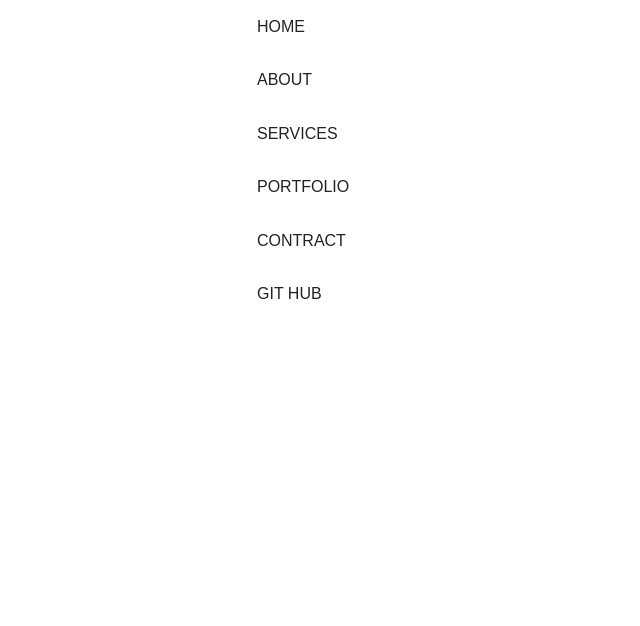
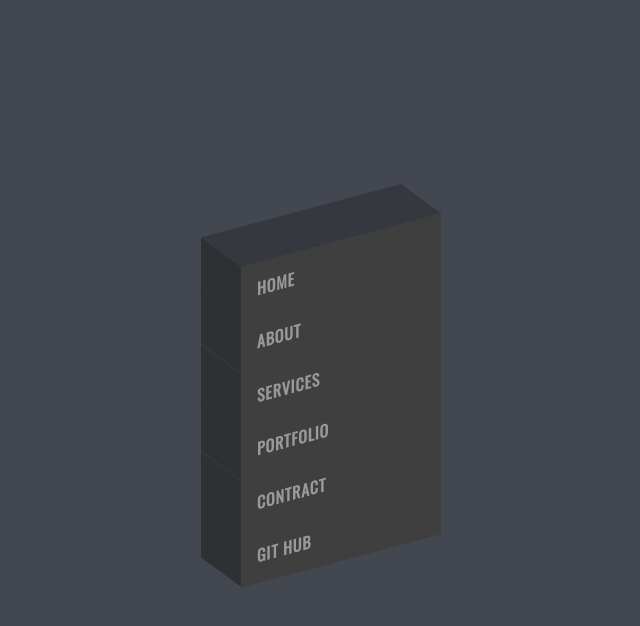
Before and after one commit to kich555/Style-Playground, a React (Create React App) app in the folder playground/: page / in a window 1280 px wide. Shown: the top 626 px of the page, without its empty margins (299-939 px from the left). Built offline with nearby package versions, Linux system fonts and the light colour scheme.

Commit message:
Import style to main.scss

```diff
--- a/playground/src/styles/main.scss
+++ b/playground/src/styles/main.scss
@@ -1,3 +1,4 @@
+@import url('https://fonts.googleapis.com/css2?family=Oswald:400, 700');
 // @import url('https://cdn.jsdelivr.net/gh/orioncactus/pretendard/dist/web/static/pretendard.css');
 // @import url('https://fonts.googleapis.com/css2?family=Poppins:wght@400;600&display=swap');
 // @import '~antd/dist/antd.css';
@@ -10,3 +11,8 @@
 @import './typography';
 @import './overrides';
 @import './animation';
+
+// common component
+@import './components/loading';
+// pages
+@import './pages/main';
```
